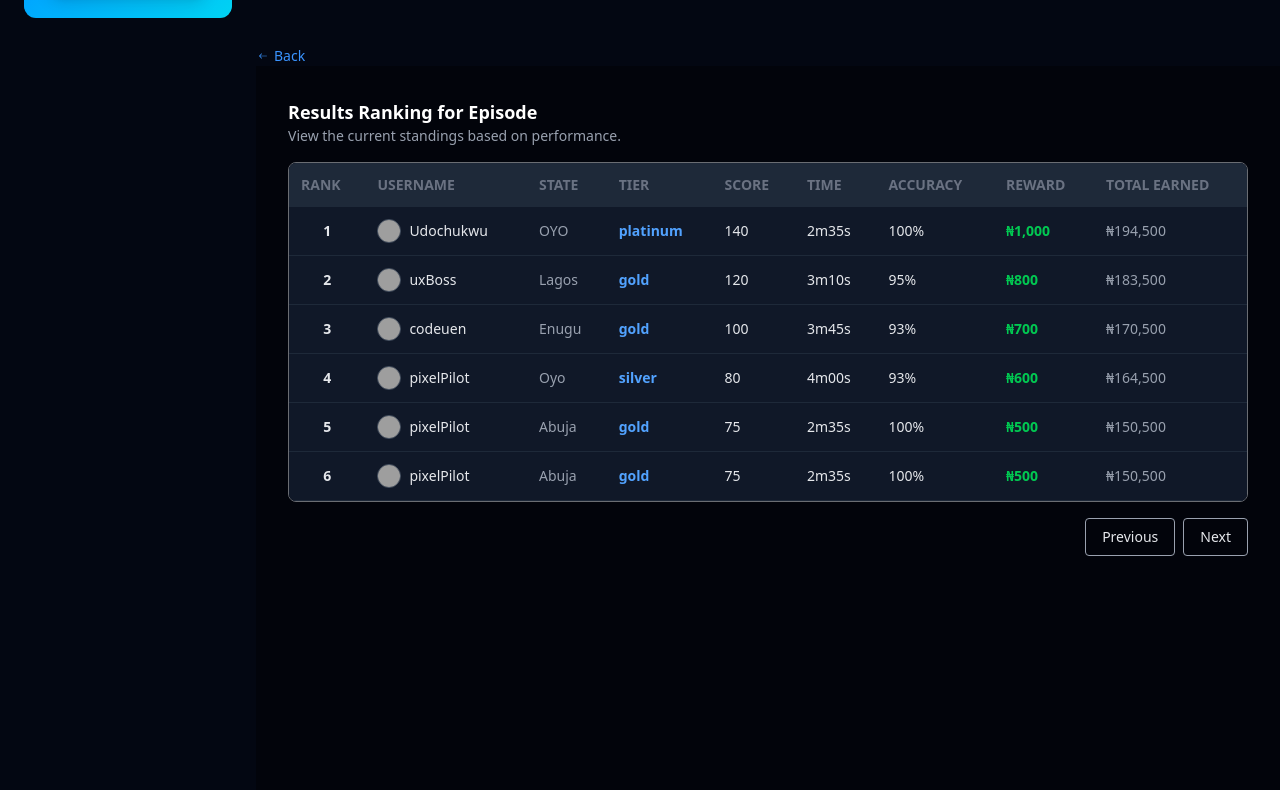
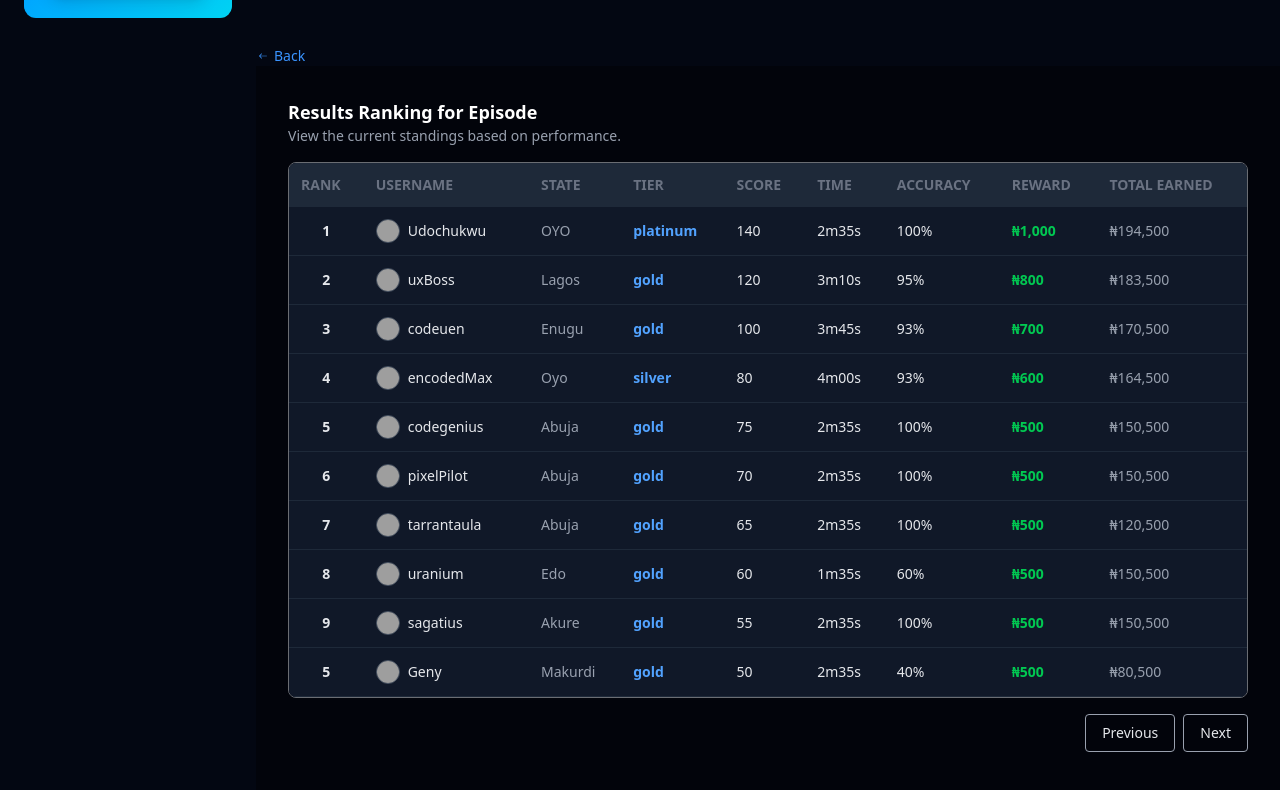
Before and after one commit to nitoC/genus_lab, a Next.js app: page /quiz/results in a window 1280 px wide. Shown: the part 754-1544 px from the top of the page. Built offline with nearby package versions, Linux system fonts and the light colour scheme; no server answers; grey boxes are pictures that could not be loaded.

Commit message:
feat:add quiz results page

```diff
--- a/src/app/(dashboard)/explorer/page.tsx
+++ b/src/app/(dashboard)/explorer/page.tsx
@@ -28,7 +28,7 @@ import {
 import { FaCentos, FaFacebookSquare, FaStar, FaTrophy } from "react-icons/fa";
 import { FcMindMap } from "react-icons/fc";
 import { FaArrowLeft, FaArrowRight } from "react-icons/fa"; // For pagination controls
-import { IoMdClose } from "react-icons/io";
+import { IoMdClose, IoMdLock } from "react-icons/io"; // Added IoMdLock
 import { FaUsers } from "react-icons/fa";
 import RankTable from "@/components/RankTable";
 import Link from "next/link";
@@ -74,43 +74,43 @@ const leaderboardRanks = [
   {
     rank: 1,
     title: "Quiz Overlord",
-    Icon: <FaCrown size={20} className="text-green-500" />,
+    Icon: <FaCrown size={23} className="text-green-500" />,
     pointsRange: "2,000,000+",
   },
   {
     rank: 2,
     title: "Mastermind",
-    Icon: <SiCoolermaster size={20} className="text-purple-600" />,
+    Icon: <SiCoolermaster size={23} className="text-purple-600" />,
     pointsRange: "1,000,000 - 1,999,999",
   },
   {
     rank: 3,
     title: "Brainiac",
-    Icon: <GiBrainstorm size={20} className="text-red-600" />,
+    Icon: <GiBrainstorm size={23} className="text-red-600" />,
     pointsRange: "500,000 – 999,999",
   },
   {
     rank: 4,
     title: "Quiz Pro",
-    Icon: <SiPrometheus size={20} className="text-blue-500" />,
+    Icon: <SiPrometheus size={23} className="text-blue-500" />,
     pointsRange: "200,000 – 499,999",
   },
   {
     rank: 5,
     title: "Trivia Titan",
-    Icon: <GiPsychicWaves size={20} className="text-green-500" />,
+    Icon: <GiPsychicWaves size={23} className="text-green-500" />,
     pointsRange: "100,000 – 199,999",
   },
   {
     rank: 6,
     title: "Quiz Ace",
-    Icon: <FaCentos size={20} className="text-green-700" />,
+    Icon: <FaCentos size={23} className="text-green-700" />,
     pointsRange: "50,000 - 99,999",
   },
   {
     rank: 7,
     title: "Knowledge Knight",
-    Icon: <FaChessKnight size={20} className="text-orange-500" />,
+    Icon: <FaChessKnight size={23} className="text-orange-500" />,
     pointsRange: "20,000 - 49,999",
   },
   {
@@ -118,7 +118,7 @@ const leaderboardRanks = [
     title: "Smart Cookie",
     Icon: (
       <GiBlackKnightHelm
-        size={20}
+        size={23}
         className="text-gray-900 dark:text-gray-300"
       />
     ),
@@ -127,89 +127,185 @@ const leaderboardRanks = [
   {
     rank: 9,
     title: "Sharp Thinker",
-    Icon: <GiGiftOfKnowledge size={20} className="text-red-700" />,
+    Icon: <GiGiftOfKnowledge size={23} className="text-red-700" />,
     pointsRange: "8,000 - 9,999",
   },
   {
     rank: 10,
     title: "Clever Clog",
-    Icon: <SiClevercloud size={20} className="text-green-400" />,
+    Icon: <SiClevercloud size={23} className="text-green-400" />,
     pointsRange: "7,000 - 7,999",
   },
   {
     rank: 11,
     title: "Bright Spark",
-    Icon: <GiSparkSpirit size={20} className="text-indigo-500" />,
+    Icon: <GiSparkSpirit size={23} className="text-indigo-500" />,
     pointsRange: "6,000 - 9,999",
   },
   {
     rank: 12,
     title: "Quick Wits",
-    Icon: <GiQuicksand size={20} className="text-blue-700" />,
+    Icon: <GiQuicksand size={23} className="text-blue-700" />,
     pointsRange: "5,000 - 5,999",
   },
   {
     rank: 13,
     title: "Keen Mind",
-    Icon: <FcMindMap size={20} />,
+    Icon: <FcMindMap size={23} />,
     pointsRange: "4,000 - 4,999",
   },
   {
     rank: 14,
     title: "Inquisitive Soul",
-    Icon: <GiSoulVessel size={20} className="text-purple-500" />,
+    Icon: <GiSoulVessel size={23} className="text-purple-500" />,
     pointsRange: "3,600 - 3,999",
   },
   {
     rank: 15,
     title: "Curious Cat",
-    Icon: <FaUsers size={20} className="text-pink-600" />,
+    Icon: <FaUsers size={23} className="text-pink-600" />,
     pointsRange: "3,200 - 3,599",
   },
   {
     rank: 16,
     title: "Eager Learner",
-    Icon: <GiMiddleArrow size={20} className="text-green-600" />,
+    Icon: <GiMiddleArrow size={23} className="text-green-600" />,
     pointsRange: "3,000 - 3,199",
   },
   {
     rank: 17,
     title: "Knowledge Seeker",
-    Icon: <GiAllSeeingEye size={20} className="text-brown-700" />,
+    Icon: <GiAllSeeingEye size={23} className="text-brown-700" />,
     pointsRange: "2,800 - 2,999",
   },
   {
     rank: 18,
     title: "Aspiring Expert",
-    Icon: <GiExplosionRays size={20} className="text-teal-500" />,
+    Icon: <GiExplosionRays size={23} className="text-teal-500" />,
     pointsRange: "2,000 - 2,799",
   },
   {
     rank: 19,
     title: "Rising Star",
-    Icon: <GiBoxingGlove size={20} className="text-orange-400" />,
+    Icon: <GiBoxingGlove size={23} className="text-orange-400" />,
     pointsRange: "1,500 - 1,999",
   },
   {
     rank: 20,
     title: "Fresh Mind",
-    Icon: <HiMiniCheckBadge size={20} className="text-green-300" />,
+    Icon: <HiMiniCheckBadge size={23} className="text-green-300" />,
     pointsRange: "0 – 1,499",
   },
 ];
 
 const ITEMS_PER_PAGE = 5;
 
-// --- TABLE ROW COMPONENT ---
+// --- LOCKED RANK MODAL COMPONENT (NEW) ---
+
+const LockedRankModal = ({ rankData, handleClose }: any) => {
+  const { rank, title, pointsRange, Icon } = rankData;
+  return (
+    <div className="fixed inset-0 z-50 flex items-center justify-center p-4 bg-black/50 bg-opacity-70 backdrop-blur-sm transition-opacity duration-300">
+      <div className="bg-white dark:bg-gray-800 rounded-3xl shadow-2xl w-full max-w-lg overflow-hidden transform scale-100 opacity-100 transition-all duration-300 border-4 border-indigo-500/50">
+        {/* Modal Header */}
+        <div className="bg-indigo-600 dark:bg-indigo-700 p-5 flex items-center justify-between text-white">
+          <div className="flex items-center gap-3">
+            <IoMdLock size={28} className="text-yellow-300" />
+            <h3 className="text-2xl font-extrabold tracking-tight">
+              Rank {toRoman(rank)}: {title}
+            </h3>
+          </div>
+          <button
+            onClick={handleClose}
+            className="text-white hover:text-indigo-200 transition-colors p-1 rounded-full bg-indigo-700 dark:bg-indigo-800"
+          >
+            <IoMdClose size={24} />
+          </button>
+        </div>
+
+        {/* Modal Body: Interactive Notice */}
+        <div className="p-8 text-center">
+          {/* Rank Visual */}
+          <div className="mx-auto w-24 h-24 bg-gray-100 dark:bg-gray-700 rounded-full flex items-center justify-center mb-6 border-4 border-dashed border-indigo-300 dark:border-indigo-500">
+            {Icon ? (
+              React.cloneElement(Icon, {
+                size: 48,
+                className: Icon.props.className + " opacity-50",
+              })
+            ) : (
+              <FaStar size={48} className="text-gray-400" />
+            )}
+          </div>
+
+          <p className="text-2xl font-bold text-gray-900 dark:text-white mb-4">
+            <IoMdLock className="inline-block text-red-500 mr-2" size={24} />
+            LEVEL LOCKED: Awaiting Pioneers
+          </p>
+
+          <p className="text-lg text-gray-600 dark:text-gray-300 mb-6 border-b pb-4 border-gray-200 dark:border-gray-700">
+            This prestigious rank (<strong>{title}</strong>) has yet to be
+            achieved by any user on our platform. It represents the pinnacle of
+            knowledge!
+          </p>
+
+          <div className="space-y-4 text-left">
+            <div className="flex items-center gap-3">
+              <FaTrophy className="text-yellow-500 flex-shrink-0" size={20} />
+              <p className="text-gray-700 dark:text-gray-200">
+                <strong>Target:</strong> Reach <strong>{pointsRange}</strong>{" "}
+                points to unlock this level.
+              </p>
+            </div>
+            <div className="flex items-center gap-3">
+              <FaUsers className="text-blue-500 flex-shrink-0" size={20} />
+              <p className="text-gray-700 dark:text-gray-200">
+                <strong>Status:</strong> Currently, <strong>0</strong> users
+                hold this rank. Be the first to claim this title!
+              </p>
+            </div>
+            <div className="flex items-center gap-3">
+              <GiExplosionRays
+                className="text-pink-500 flex-shrink-0"
+                size={20}
+              />
+              <p className="text-gray-700 dark:text-gray-200">
+                <strong>Challenge:</strong> Test your limits in the next grand
+                quiz challenge!
+              </p>
+            </div>
+          </div>
+        </div>
+      </div>
+    </div>
+  );
+};
+
+// --- TABLE ROW COMPONENT (MODIFIED) ---
 
 const RankTableRow = ({ item, onClick }: any) => {
   const isTopTier = item.rank <= 3;
   const isRankOne = item.rank === 1;
+  const isLocked = item.rank !== 20; // Ranks 1 to 19 are locked. Rank 20 is the base rank.
 
   // Row styling
-  const rowClasses = isTopTier
-    ? "bg-green-50/70 dark:bg-green-900/40 border-l-0 border-green-500"
-    : "bg-white dark:bg-gray-800 border-l-0 border-transparent";
+  let rowClasses =
+    "border-l-0 border-transparent transition-all duration-200 ease-in-out";
+
+  if (isLocked) {
+    // Disabled/Locked state styling
+    rowClasses +=
+      " opacity-50 cursor-not-allowed hover:bg-red-50/50 dark:hover:bg-red-900/30";
+  } else {
+    // Unlocked state styling
+    rowClasses += " cursor-pointer";
+    if (isTopTier) {
+      rowClasses +=
+        " bg-green-50/70 dark:bg-green-900/40 border-green-500 hover:bg-green-100/70 dark:hover:bg-green-800/40";
+    } else {
+      rowClasses +=
+        " bg-white dark:bg-gray-800 hover:bg-indigo-50/50 dark:hover:bg-indigo-900/30";
+    }
+  }
 
   const rankTextClass = isRankOne
     ? "text-2xl font-extrabold text-green-500"
@@ -218,7 +314,7 @@ const RankTableRow = ({ item, onClick }: any) => {
   return (
     <tr
       onClick={() => onClick(item)}
-      className={`group ${rowClasses} transition-all duration-200 ease-in-out cursor-pointer hover:bg-indigo-50/50 dark:hover:bg-indigo-900/30 rounded-lg`}
+      className={`group ${rowClasses} rounded-lg`}
     >
       <td className="py-4 px-6 text-center w-1/5">
         <div className="flex flex-col items-center">
@@ -229,12 +325,20 @@ const RankTableRow = ({ item, onClick }: any) => {
       <td className="py-4 px-4 text-left w-2/5">
         <div className="flex items-center gap-3">
           {item.Icon}
-          <span className="font-semibold text-gray-800 dark:text-white group-hover:text-indigo-600 dark:group-hover:text-indigo-400">
+          <span className="font-semibold text-lg text-gray-800 dark:text-white group-hover:text-indigo-600 dark:group-hover:text-indigo-400">
             {item.title}
           </span>
+          {/* Small Lock Icon for Locked Ranks */}
+          {isLocked && (
+            <IoMdLock
+              size={16}
+              className="text-red-500 dark:text-red-400 flex-shrink-0"
+              title="This rank is currently locked"
+            />
+          )}
         </div>
       </td>
-      <td className="py-4 px-4 text-right font-medium text-gray-600 dark:text-gray-300 w-2/5">
+      <td className="py-4 px-4 text-right font-bold text-[1rem] text-gray-600 dark:text-gray-300 w-2/5">
         {item.pointsRange}
       </td>
     </tr>
@@ -246,10 +350,12 @@ const RankTableRow = ({ item, onClick }: any) => {
 const exploral = () => {
   // State for the modal
   const [showRankModal, setShowRankModal] = useState(false);
+  const [showLockedModal, setShowLockedModal] = useState(false); // New state for locked modal
   const [selectedRankData, setSelectedRankData] = useState<{
     rank: number;
     Icon: any;
     title: string;
+    pointsRange: string; // Added pointsRange for use in the new modal
   } | null>(null);
 
   // State for pagination (using the requested startIndex equivalent)
@@ -296,11 +402,18 @@ const exploral = () => {
 
   const handleRankClick = (item: any) => {
     setSelectedRankData(item);
-    setShowRankModal(true);
+    const isLocked = item.rank !== 20;
+
+    if (isLocked) {
+      setShowLockedModal(true); // Show the new locked modal
+    } else {
+      setShowRankModal(true); // Show the original (placeholder) RankTable modal
+    }
   };
 
   const handleCloseModal = () => {
     setShowRankModal(false);
+    setShowLockedModal(false);
     setSelectedRankData(null);
   };
 
@@ -336,7 +449,7 @@ const exploral = () => {
             <div className="flex flex-col sm:flex-row gap-4">
               <div className="flex-1 bg-green-400/20 p-6 rounded-lg flex flex-col items-center justify-center text-green-800 dark:text-green-300">
                 <span className="text-6xl font-black mb-2">?</span>
-                <p className="text-sm font-semibold">History Buffs Challenge</p>
+                <p className="text-sm font-semibold">Genuslab quiz Challenge</p>
               </div>
               <div className="flex-1 bg-blue-400/20 p-6 rounded-lg flex flex-col items-center justify-center text-blue-800 dark:text-blue-300">
                 <div className="text-6xl font-black flex gap-2">
@@ -348,7 +461,7 @@ const exploral = () => {
                   </span>
                 </div>
                 <p className="text-sm font-semibold mt-2">
-                  Science Whiz Showdown
+                  Genuslab Whiz Showdown
                 </p>
               </div>
             </div>
@@ -387,13 +500,15 @@ const exploral = () => {
                 <span className="text-6xl font-black mb-2">
                   <FaTrophy size={20} />
                 </span>
-                <p className="text-sm font-semibold">Math Olympiad Results</p>
+                <p className="text-sm font-semibold">All Episode Results</p>
               </div>
               <div className="flex-1 bg-red-400/20 p-6 rounded-lg flex flex-col items-center justify-center text-red-800 dark:text-red-300">
                 <span className="text-6xl font-black mb-2">
                   <SiFusionauth size={20} />
                 </span>
-                <p className="text-sm font-semibold">Chemistry Championship</p>
+                <p className="text-sm font-semibold">
+                  Genuslab Tech Championship
+                </p>
               </div>
             </div>
             <p className="mt-4 text-sm dark:text-gray-400">
@@ -413,7 +528,7 @@ const exploral = () => {
               <img
                 src="https://placehold.co/400x200/1e40af/ffffff?text=AI+Developments"
                 className="rounded-lg object-cover w-full h-24 transition-transform duration-500 hover:scale-105"
-                alt="Tech News"
+                alt="AI Developments"
               />
             </div>
           </div>
@@ -534,7 +649,7 @@ const exploral = () => {
           </div>
         </div>
 
-        {/* Render the Rank Detail Modal */}
+        {/* Render the Rank Detail Modal (Original for Rank 20) */}
         {showRankModal && selectedRankData && (
           <RankTable
             rank={`${toRoman(selectedRankData?.rank)} ${
@@ -546,6 +661,14 @@ const exploral = () => {
             handleClose={handleCloseModal}
           />
         )}
+
+        {/* Render the NEW Locked Rank Modal (for Ranks 1-19) */}
+        {showLockedModal && selectedRankData && (
+          <LockedRankModal
+            rankData={selectedRankData}
+            handleClose={handleCloseModal}
+          />
+        )}
       </div>
     </div>
   );
--- a/src/app/(dashboard)/quiz/page.tsx
+++ b/src/app/(dashboard)/quiz/page.tsx
@@ -184,7 +184,7 @@ const QuizzesPage = () => {
               href="/quiz?page=all"
               className="font-semibold text-blue-500 hover:underline flex items-center gap-2"
             >
-              View all Quizzes
+              View past Quizzes
               <span className="h-2 w-2 bg-green-500 rounded-full animate-pulse"></span>
             </Link>
           </div>
--- a/src/app/(dashboard)/quiz/results/page.tsx
+++ b/src/app/(dashboard)/quiz/results/page.tsx
@@ -47,7 +47,7 @@ const userRankings = [
   },
   {
     rank: 4,
-    username: "pixelPilot",
+    username: "encodedMax",
     state: "Oyo",
     score: 80,
     time: "4m00s",
@@ -58,7 +58,7 @@ const userRankings = [
   },
   {
     rank: 5,
-    username: "pixelPilot",
+    username: "codegenius",
     state: "Abuja",
     score: 75,
     time: "2m35s",
@@ -71,11 +71,57 @@ const userRankings = [
     rank: 6,
     username: "pixelPilot",
     state: "Abuja",
-    score: 75,
+    score: 70,
     time: "2m35s",
     accuracy: "100%",
     reward: "₦500",
     totalEarned: "₦150,500",
+    tier: "gold",
+  },
+
+  {
+    rank: 7,
+    username: "tarrantaula",
+    state: "Abuja",
+    score: 65,
+    time: "2m35s",
+    accuracy: "100%",
+    reward: "₦500",
+    totalEarned: "₦120,500",
+    tier: "gold",
+  },
+  {
+    rank: 8,
+    username: "uranium",
+    state: "Edo",
+    score: 60,
+    time: "1m35s",
+    accuracy: "60%",
+    reward: "₦500",
+    totalEarned: "₦150,500",
+    tier: "gold",
+  },
+  {
+    rank: 9,
+    username: "sagatius",
+    state: "Akure",
+    score: 55,
+    time: "2m35s",
+    accuracy: "100%",
+    reward: "₦500",
+    totalEarned: "₦150,500",
+    tier: "gold",
+  },
+
+  {
+    rank: 5,
+    username: "Geny",
+    state: "Makurdi",
+    score: 50,
+    time: "2m35s",
+    accuracy: "40%",
+    reward: "₦500",
+    totalEarned: "₦80,500",
     tier: "gold",
   },
 ];
@@ -114,7 +160,7 @@ const Results = () => {
             </div>
 
             {/* Rankings Table */}
-            <LeaderboardTable />
+            <LeaderboardTable max={10} />
           </div>
         </div>
       </div>
--- a/src/components/Leaderboard.tsx
+++ b/src/components/Leaderboard.tsx
@@ -25,7 +25,7 @@ const performanceSummary = {
 };
 
 // Main App component
-export default function App() {
+export default function Leaderboard() {
   const [selectedDate, setSelectedDate] = useState(new Date("2025-10-05"));
   const getPerformanceForDate = (date: Date) => {
     const dateStr = date.toISOString().slice(0, 10);
--- a/src/components/LeaderboardTable.tsx
+++ b/src/components/LeaderboardTable.tsx
@@ -48,7 +48,7 @@ const userRankings = [
   },
   {
     rank: 4,
-    username: "pixelPilot",
+    username: "encodedMax",
     state: "Oyo",
     score: 80,
     time: "4m00s",
@@ -59,7 +59,7 @@ const userRankings = [
   },
   {
     rank: 5,
-    username: "pixelPilot",
+    username: "codegenius",
     state: "Abuja",
     score: 75,
     time: "2m35s",
@@ -72,16 +72,61 @@ const userRankings = [
     rank: 6,
     username: "pixelPilot",
     state: "Abuja",
-    score: 75,
+    score: 70,
     time: "2m35s",
     accuracy: "100%",
     reward: "₦500",
     totalEarned: "₦150,500",
     tier: "gold",
   },
+
+  {
+    rank: 7,
+    username: "tarrantaula",
+    state: "Abuja",
+    score: 65,
+    time: "2m35s",
+    accuracy: "100%",
+    reward: "₦500",
+    totalEarned: "₦120,500",
+    tier: "gold",
+  },
+  {
+    rank: 8,
+    username: "uranium",
+    state: "Edo",
+    score: 60,
+    time: "1m35s",
+    accuracy: "60%",
+    reward: "₦500",
+    totalEarned: "₦150,500",
+    tier: "gold",
+  },
+  {
+    rank: 9,
+    username: "sagatius",
+    state: "Akure",
+    score: 55,
+    time: "2m35s",
+    accuracy: "100%",
+    reward: "₦500",
+    totalEarned: "₦150,500",
+    tier: "gold",
+  },
+
+  {
+    rank: 5,
+    username: "Geny",
+    state: "Makurdi",
+    score: 50,
+    time: "2m35s",
+    accuracy: "40%",
+    reward: "₦500",
+    totalEarned: "₦80,500",
+    tier: "gold",
+  },
 ];
-
-export default function LeaderRanking() {
+export default function LeaderRanking({ max }: { max?: number }) {
   const [selectedDate, setSelectedDate] = useState(new Date("2025-10-05"));
   const [rankingFilter, setRankingFilter] = useState("Weekly");
   const [dropdownOpen, setDropdownOpen] = useState(false);
@@ -109,7 +154,9 @@ export default function LeaderRanking() {
       </div>
     );
   };
-
+  const usersTable = max
+    ? userRankings.slice(0, max)
+    : userRankings.slice(0, 6);
   return (
     <>
       {/* Rankings Table */}
@@ -129,7 +176,7 @@ export default function LeaderRanking() {
             </tr>
           </thead>
           <tbody>
-            {userRankings.map((user, index) => (
+            {usersTable.map((user, index) => (
               <tr
                 key={index}
                 className="border-b border-gray-200 dark:border-gray-800 hover:bg-gray-50 dark:hover:bg-gray-800/50 transition"
```
